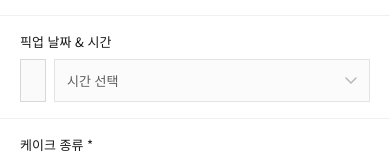
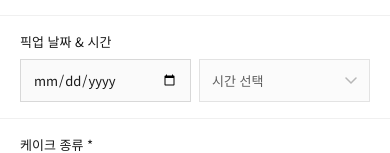
Before and after one commit to ju0321/OhMuseCake-Frontend, a React (Vite) app: page /order in a window 390 px wide. Shown: the part 326-479 px from the top of the page. Built offline with nearby package versions, Linux system fonts and the light colour scheme.

Commit message:
fix: 픽업 날짜/시간 모바일 50% 고정 너비

```diff
--- a/src/pages/OrderPage.css
+++ b/src/pages/OrderPage.css
@@ -79,9 +79,9 @@
 }
 
 .pickup-row .form-input {
-  flex: 1 1 0;
-  min-width: 0;
-  width: 0;
+  flex: 0 0 calc(50% - 4px);
+  width: calc(50% - 4px);
+  box-sizing: border-box;
 }
 
 .form-select {
```
